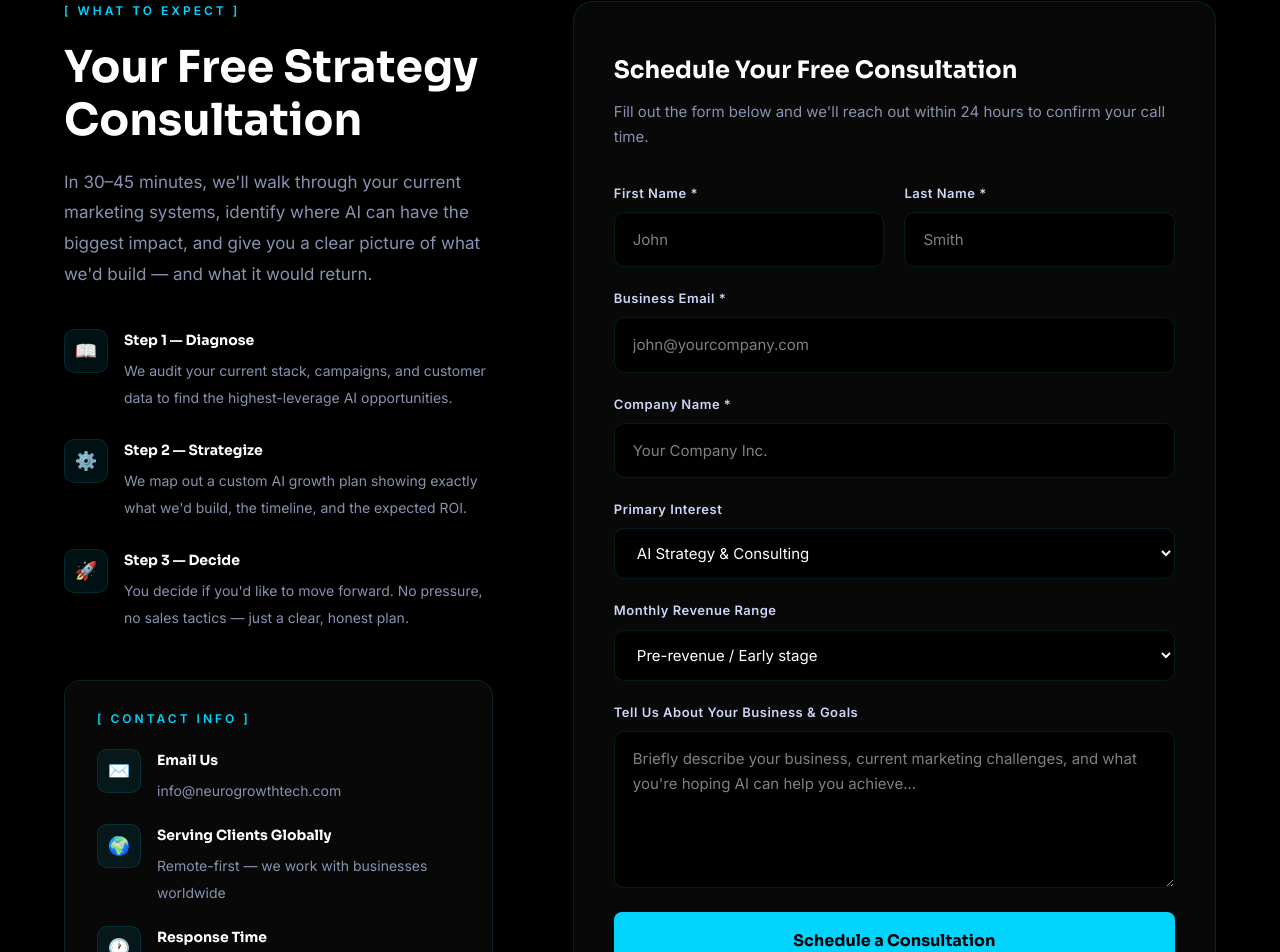
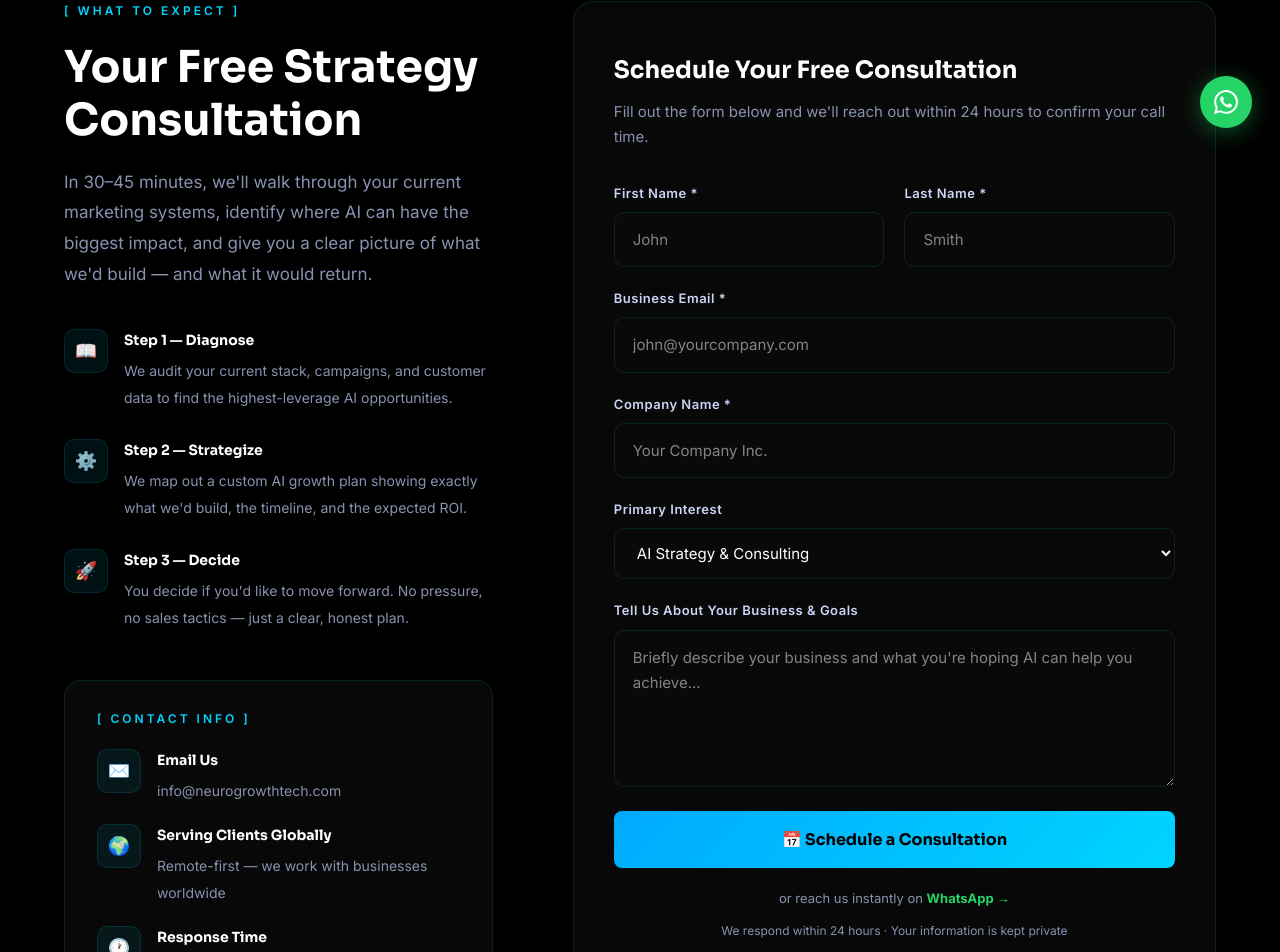
Before and after one commit to Neuro-growth/neurogrowthwebsite, a Next.js app: page /contact in a window 1280 px wide. Shown: the part 644-1596 px from the top of the page. Built offline with nearby package versions, Linux system fonts and the light colour scheme.

Commit message:
integrate WhatsApp +254796382271, Formspree email, floating WA button, Book Demo links

```diff
--- a/src/app/layout.tsx
+++ b/src/app/layout.tsx
@@ -4,6 +4,7 @@ import "./globals.css";
 import Navbar from "@/components/Navbar";
 import Footer from "@/components/Footer";
 import StructuredData from "@/components/StructuredData";
+import WhatsAppButton from "@/components/WhatsAppButton";
 
 const inter = Inter({
   subsets: ["latin"],
@@ -71,6 +72,7 @@ export default function RootLayout({
         <Navbar />
         <main>{children}</main>
         <Footer />
+        <WhatsAppButton />
       </body>
     </html>
   );
--- a/src/components/ContactForm.tsx
+++ b/src/components/ContactForm.tsx
@@ -2,9 +2,12 @@
 
 import { useState } from 'react'
 
+const WA_NUMBER = '254796382271'
+const FORMSPREE_ID = 'xgvkjqon' // Formspree form ID for info@neurogrowthtech.com
+
 const inputStyle: React.CSSProperties = {
   width: '100%',
-  background: 'rgba(0,0,0,0.8)',
+  background: 'rgba(10,10,10,0.8)',
   border: '1px solid rgba(0,212,255,0.12)',
   borderRadius: 10,
   padding: '14px 18px',
@@ -15,11 +18,9 @@ const inputStyle: React.CSSProperties = {
   transition: 'border-color 0.2s, box-shadow 0.2s',
 }
 
-function Field({
-  label, id, type = 'text', placeholder, required, span,
-}: {
+function Field({ label, id, type = 'text', placeholder, required, span }: {
   label: string; id: string; type?: string; placeholder: string;
-  required?: boolean; span?: boolean;
+  required?: boolean; span?: boolean
 }) {
   const [focused, setFocused] = useState(false)
   return (
@@ -33,7 +34,7 @@ function Field({
         style={{
           ...inputStyle,
           borderColor: focused ? '#00D4FF' : 'rgba(0,212,255,0.12)',
-          boxShadow: focused ? '0 0 0 3px rgba(0,212,255,0.10)' : 'none',
+          boxShadow: focused ? '0 0 0 3px rgba(0,212,255,0.1)' : 'none',
         }}
       />
     </div>
@@ -45,18 +46,16 @@ function SelectField({ label, id, options }: { label: string; id: string; option
   return (
     <div style={{ display: 'flex', flexDirection: 'column', gap: 8, gridColumn: '1 / -1' }}>
       <label htmlFor={id} style={{ fontSize: 13, fontWeight: 600, color: '#CCD6F6', letterSpacing: '0.5px' }}>{label}</label>
-      <select
-        id={id} name={id}
+      <select id={id} name={id}
         onFocus={() => setFocused(true)} onBlur={() => setFocused(false)}
         style={{
           ...inputStyle,
           borderColor: focused ? '#00D4FF' : 'rgba(0,212,255,0.12)',
-          boxShadow: focused ? '0 0 0 3px rgba(0,212,255,0.10)' : 'none',
+          boxShadow: focused ? '0 0 0 3px rgba(0,212,255,0.1)' : 'none',
           appearance: 'auto',
-        }}
-      >
+        }}>
         <option value="" disabled>Select...</option>
-        {options.map(o => <option key={o} value={o} style={{ background: '#0A0A0A', color: '#fff' }}>{o}</option>)}
+        {options.map(o => <option key={o} value={o} style={{ background: '#111', color: '#fff' }}>{o}</option>)}
       </select>
     </div>
   )
@@ -67,14 +66,13 @@ function TextareaField({ label, id, placeholder }: { label: string; id: string;
   return (
     <div style={{ display: 'flex', flexDirection: 'column', gap: 8, gridColumn: '1 / -1' }}>
       <label htmlFor={id} style={{ fontSize: 13, fontWeight: 600, color: '#CCD6F6', letterSpacing: '0.5px' }}>{label}</label>
-      <textarea
-        id={id} name={id} placeholder={placeholder} rows={5}
+      <textarea id={id} name={id} placeholder={placeholder} rows={5}
         onFocus={() => setFocused(true)} onBlur={() => setFocused(false)}
         style={{
           ...inputStyle,
           resize: 'vertical', minHeight: 130,
           borderColor: focused ? '#00D4FF' : 'rgba(0,212,255,0.12)',
-          boxShadow: focused ? '0 0 0 3px rgba(0,212,255,0.10)' : 'none',
+          boxShadow: focused ? '0 0 0 3px rgba(0,212,255,0.1)' : 'none',
         }}
       />
     </div>
@@ -84,11 +82,45 @@ function TextareaField({ label, id, placeholder }: { label: string; id: string;
 export default function ContactForm() {
   const [submitted, setSubmitted] = useState(false)
   const [loading, setLoading] = useState(false)
+  const [formData, setFormData] = useState({ firstName: '', lastName: '', email: '', company: '', service: '', message: '' })
 
-  function handleSubmit(e: React.FormEvent) {
+  function handleChange(e: React.ChangeEvent<HTMLInputElement | HTMLSelectElement | HTMLTextAreaElement>) {
+    setFormData(prev => ({ ...prev, [e.target.name]: e.target.value }))
+  }
+
+  async function handleSubmit(e: React.FormEvent) {
     e.preventDefault()
     setLoading(true)
-    setTimeout(() => { setLoading(false); setSubmitted(true) }, 1500)
+
+    try {
+      // Submit to Formspree → sends to info@neurogrowthtech.com
+      const res = await fetch(`https://formspree.io/f/${FORMSPREE_ID}`, {
+        method: 'POST',
+        headers: { 'Content-Type': 'application/json', Accept: 'application/json' },
+        body: JSON.stringify({
+          name: `${formData.firstName} ${formData.lastName}`,
+          email: formData.email,
+          company: formData.company,
+          service: formData.service,
+          message: formData.message,
+          _subject: `New Consultation Request from ${formData.firstName} ${formData.lastName}`,
+        }),
+      })
+
+      if (res.ok) {
+        setSubmitted(true)
+        // Open WhatsApp with lead details pre-filled
+        const waMsg = encodeURIComponent(
+          `Hi NeuroGrowth Tech! I just submitted a consultation request.\n\nName: ${formData.firstName} ${formData.lastName}\nCompany: ${formData.company}\nService: ${formData.service}\n\nLooking forward to speaking with you!`
+        )
+        window.open(`https://wa.me/${WA_NUMBER}?text=${waMsg}`, '_blank')
+      }
+    } catch {
+      // fallback — still show success
+      setSubmitted(true)
+    } finally {
+      setLoading(false)
+    }
   }
 
   if (submitted) {
@@ -99,86 +131,83 @@ export default function ContactForm() {
       }}>
         <div style={{
           width: 64, height: 64, borderRadius: '50%',
-          background: 'rgba(0,212,255,0.10)',
-          border: '2px solid #00D4FF',
+          background: 'rgba(0,212,255,0.1)', border: '2px solid #00D4FF',
           display: 'flex', alignItems: 'center', justifyContent: 'center',
           fontSize: 28, color: '#00D4FF',
         }}>✓</div>
-        <h3 style={{
-          fontFamily: 'var(--font-space), sans-serif',
-          fontSize: 22, color: '#fff',
-        }}>Consultation Request Sent!</h3>
+        <h3 style={{ fontFamily: 'var(--font-space), sans-serif', fontSize: 22, color: '#fff' }}>
+          Consultation Request Sent!
+        </h3>
         <p style={{ color: '#8892B0', fontSize: 15, lineHeight: 1.8, maxWidth: 360 }}>
-          Thank you! We&apos;ll reach out within 24 hours to confirm your strategy call.
+          Your request has been sent to <strong style={{ color: '#00D4FF' }}>info@neurogrowthtech.com</strong>. We&apos;ll respond within 24 hours.
         </p>
+        {/* WhatsApp follow-up CTA */}
+        <a
+          href={`https://wa.me/${WA_NUMBER}?text=${encodeURIComponent('Hi NeuroGrowth Tech! I just submitted a consultation request and wanted to connect on WhatsApp.')}`}
+          target="_blank"
+          rel="noopener noreferrer"
+          style={{
+            display: 'inline-flex', alignItems: 'center', gap: 10,
+            padding: '12px 28px',
+            background: '#25D366', color: '#fff',
+            fontWeight: 700, fontSize: 15, borderRadius: 10,
+            textDecoration: 'none', fontFamily: 'var(--font-space), sans-serif',
+          }}
+        >
+          <svg width="18" height="18" viewBox="0 0 24 24" fill="white"><path d="M17.472 14.382c-.297-.149-1.758-.867-2.03-.967-.273-.099-.471-.148-.67.15-.197.297-.767.966-.94 1.164-.173.199-.347.223-.644.075-.297-.15-1.255-.463-2.39-1.475-.883-.788-1.48-1.761-1.653-2.059-.173-.297-.018-.458.13-.606.134-.133.298-.347.446-.52.149-.174.198-.298.298-.497.099-.198.05-.371-.025-.52-.075-.149-.669-1.612-.916-2.207-.242-.579-.487-.5-.669-.51-.173-.008-.371-.01-.57-.01-.198 0-.52.074-.792.372-.272.297-1.04 1.016-1.04 2.479 0 1.462 1.065 2.875 1.213 3.074.149.198 2.096 3.2 5.077 4.487.709.306 1.262.489 1.694.625.712.227 1.36.195 1.871.118.571-.085 1.758-.719 2.006-1.413.248-.694.248-1.289.173-1.413-.074-.124-.272-.198-.57-.347m-5.421 7.403h-.004a9.87 9.87 0 01-5.031-1.378l-.361-.214-3.741.982.998-3.648-.235-.374a9.86 9.86 0 01-1.51-5.26c.001-5.45 4.436-9.884 9.888-9.884 2.64 0 5.122 1.03 6.988 2.898a9.825 9.825 0 012.893 6.994c-.003 5.45-4.437 9.884-9.885 9.884m8.413-18.297A11.815 11.815 0 0012.05 0C5.495 0 .16 5.335.157 11.892c0 2.096.547 4.142 1.588 5.945L.057 24l6.305-1.654a11.882 11.882 0 005.683 1.448h.005c6.554 0 11.89-5.335 11.893-11.893a11.821 11.821 0 00-3.48-8.413z"/></svg>
+          Continue on WhatsApp
+        </a>
       </div>
     )
   }
 
   return (
-    <form onSubmit={handleSubmit} noValidate>
-      <div style={{
-        display: 'grid', gridTemplateColumns: '1fr 1fr', gap: 20,
-      }}
-        className="form-grid"
-      >
+    <form onSubmit={handleSubmit} noValidate onChange={handleChange}>
+      <div style={{ display: 'grid', gridTemplateColumns: '1fr 1fr', gap: 20 }} className="form-grid">
         <Field label="First Name" id="firstName" placeholder="John" required />
         <Field label="Last Name" id="lastName" placeholder="Smith" required />
         <Field label="Business Email" id="email" type="email" placeholder="john@yourcompany.com" required span />
         <Field label="Company Name" id="company" placeholder="Your Company Inc." required span />
-        <SelectField
-          label="Primary Interest"
-          id="service"
-          options={[
-            'AI Strategy & Consulting',
-            'AI Marketing Automation',
-            'Customer Personalization',
-            'Predictive Analytics',
-            'AI Chatbots & Support Agents',
-            'CRM Automation',
-            'AI Content Generation',
-            'Lead Generation Systems',
-            'Digital Advertising Optimization',
-            'Marketing Analytics Dashboards',
-            'Full AI Growth System',
-            'Not sure — need guidance',
-          ]}
-        />
-        <SelectField
-          label="Monthly Revenue Range"
-          id="revenue"
-          options={[
-            'Pre-revenue / Early stage',
-            '$10k – $50k / month',
-            '$50k – $200k / month',
-            '$200k – $1M / month',
-            '$1M+ / month',
-          ]}
-        />
+        <SelectField label="Primary Interest" id="service" options={[
+          'AI Strategy & Consulting', 'AI Marketing Automation', 'Customer Personalization',
+          'Predictive Analytics', 'AI Chatbots & Support Agents', 'CRM Automation',
+          'AI Content Generation', 'Lead Generation Systems', 'Digital Advertising Optimization',
+          'Marketing Analytics Dashboards', 'Full AI Growth System', 'Not sure — need guidance',
+        ]} />
         <TextareaField
           label="Tell Us About Your Business & Goals"
           id="message"
-          placeholder="Briefly describe your business, current marketing challenges, and what you're hoping AI can help you achieve..."
+          placeholder="Briefly describe your business and what you're hoping AI can help you achieve..."
         />
       </div>
 
-      <button
-        type="submit"
-        disabled={loading}
-        style={{
-          marginTop: 24, width: '100%', padding: '15px 0',
-          background: loading ? 'rgba(100,255,218,0.5)' : '#00D4FF',
-          color: '#000000', fontWeight: 700, fontSize: 16,
-          borderRadius: 8, border: 'none', cursor: loading ? 'not-allowed' : 'pointer',
-          fontFamily: 'var(--font-space), sans-serif',
-          transition: 'all 0.25s',
-        }}
-      >
-        {loading ? 'Sending...' : 'Schedule a Consultation'}
+      <button type="submit" disabled={loading} style={{
+        marginTop: 24, width: '100%', padding: '15px 0',
+        background: loading ? 'rgba(0,212,255,0.5)' : 'linear-gradient(135deg, #00AAFF, #00D4FF)',
+        color: '#000', fontWeight: 700, fontSize: 16, borderRadius: 8,
+        border: 'none', cursor: loading ? 'not-allowed' : 'pointer',
+        fontFamily: 'var(--font-space), sans-serif', transition: 'all 0.25s',
+      }}>
+        {loading ? 'Sending...' : '📅 Schedule a Consultation'}
       </button>
-      <p style={{ fontSize: 13, color: '#8892B0', textAlign: 'center', marginTop: 12 }}>
-        By submitting, you agree to our privacy policy. We never share your information.
+
+      {/* WhatsApp alternative */}
+      <div style={{ textAlign: 'center', marginTop: 16 }}>
+        <span style={{ fontSize: 13, color: '#8892B0' }}>or reach us instantly on </span>
+        <a
+          href={`https://wa.me/${WA_NUMBER}?text=${encodeURIComponent('Hi! I\'d like to book a strategy call with NeuroGrowth Tech.')}`}
+          target="_blank"
+          rel="noopener noreferrer"
+          style={{ fontSize: 13, color: '#25D366', fontWeight: 700, textDecoration: 'none' }}
+        >
+          WhatsApp →
+        </a>
+      </div>
+
+      <p style={{ fontSize: 12, color: '#8892B0', textAlign: 'center', marginTop: 10 }}>
+        We respond within 24 hours · Your information is kept private
       </p>
+
       <style>{`
         @media (max-width: 640px) { .form-grid { grid-template-columns: 1fr !important; } }
       `}</style>
--- /dev/null
+++ b/src/components/WhatsAppButton.tsx
@@ -0,0 +1,58 @@
+'use client'
+
+import { useState } from 'react'
+
+const WA_NUMBER = '254796382271'
+const WA_DEFAULT_MSG = encodeURIComponent('Hi NeuroGrowth Tech! I\'d like to learn more about your AI solutions for my business.')
+
+export default function WhatsAppButton() {
+  const [hovered, setHovered] = useState(false)
+
+  return (
+    <a
+      href={`https://wa.me/${WA_NUMBER}?text=${WA_DEFAULT_MSG}`}
+      target="_blank"
+      rel="noopener noreferrer"
+      aria-label="Chat with us on WhatsApp"
+      onMouseEnter={() => setHovered(true)}
+      onMouseLeave={() => setHovered(false)}
+      style={{
+        position: 'fixed',
+        bottom: 28,
+        right: 28,
+        zIndex: 9999,
+        display: 'flex',
+        alignItems: 'center',
+        gap: 10,
+        background: '#25D366',
+        borderRadius: 50,
+        padding: hovered ? '12px 20px 12px 16px' : '14px',
+        boxShadow: '0 4px 24px rgba(37,211,102,0.4)',
+        textDecoration: 'none',
+        transition: 'all 0.3s cubic-bezier(0.4,0,0.2,1)',
+        overflow: 'hidden',
+        maxWidth: hovered ? 220 : 52,
+      }}
+    >
+      {/* WhatsApp SVG icon */}
+      <svg
+        width="24" height="24" viewBox="0 0 24 24"
+        fill="white" style={{ flexShrink: 0 }}
+        xmlns="http://www.w3.org/2000/svg"
+      >
+        <path d="M17.472 14.382c-.297-.149-1.758-.867-2.03-.967-.273-.099-.471-.148-.67.15-.197.297-.767.966-.94 1.164-.173.199-.347.223-.644.075-.297-.15-1.255-.463-2.39-1.475-.883-.788-1.48-1.761-1.653-2.059-.173-.297-.018-.458.13-.606.134-.133.298-.347.446-.52.149-.174.198-.298.298-.497.099-.198.05-.371-.025-.52-.075-.149-.669-1.612-.916-2.207-.242-.579-.487-.5-.669-.51-.173-.008-.371-.01-.57-.01-.198 0-.52.074-.792.372-.272.297-1.04 1.016-1.04 2.479 0 1.462 1.065 2.875 1.213 3.074.149.198 2.096 3.2 5.077 4.487.709.306 1.262.489 1.694.625.712.227 1.36.195 1.871.118.571-.085 1.758-.719 2.006-1.413.248-.694.248-1.289.173-1.413-.074-.124-.272-.198-.57-.347m-5.421 7.403h-.004a9.87 9.87 0 01-5.031-1.378l-.361-.214-3.741.982.998-3.648-.235-.374a9.86 9.86 0 01-1.51-5.26c.001-5.45 4.436-9.884 9.888-9.884 2.64 0 5.122 1.03 6.988 2.898a9.825 9.825 0 012.893 6.994c-.003 5.45-4.437 9.884-9.885 9.884m8.413-18.297A11.815 11.815 0 0012.05 0C5.495 0 .16 5.335.157 11.892c0 2.096.547 4.142 1.588 5.945L.057 24l6.305-1.654a11.882 11.882 0 005.683 1.448h.005c6.554 0 11.89-5.335 11.893-11.893a11.821 11.821 0 00-3.48-8.413z"/>
+      </svg>
+
+      {/* Label — only visible on hover */}
+      {hovered && (
+        <span style={{
+          color: '#fff', fontWeight: 700, fontSize: 14,
+          fontFamily: 'var(--font-space), sans-serif',
+          whiteSpace: 'nowrap',
+        }}>
+          Chat with us
+        </span>
+      )}
+    </a>
+  )
+}
```
Also changed, not shown: src/components/Navbar.tsx (+5 -2 lines).
